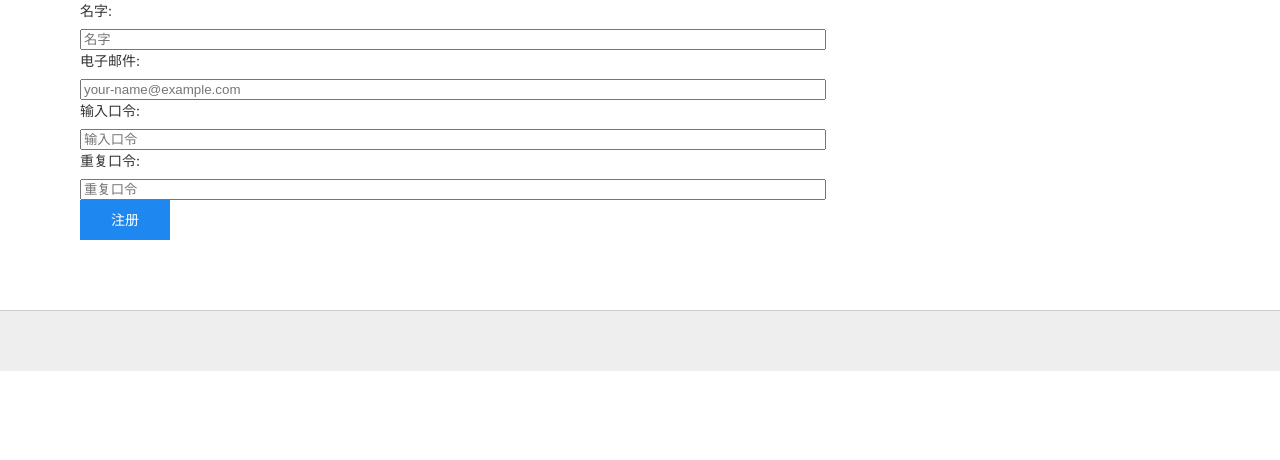
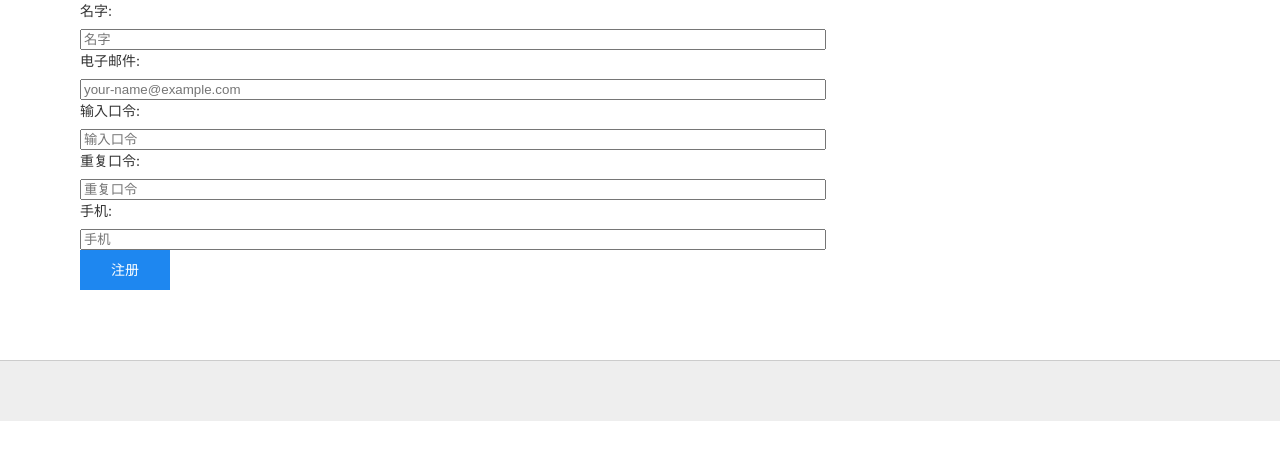
Before and after one commit to MarcoHuXHu/diet-pal, a Python web app: template web/templates/register.html in a window 1280 px wide. Shown: the part 274-734 px from the top of the page. Run offline with Jinja, Linux system fonts and the light colour scheme; the template is opened without the code that fills it, so the values that code supplies are empty.

Commit message:
update for register

```diff
--- a/web/apis.py
+++ b/web/apis.py
@@ -27,7 +27,7 @@ async def registerUser(*, username, password, email, phone):
     if not username:
         raise APIError('username')
     password = password.strip()
-    if not password or not _RE_SHA1.match(password):
+    if not password:# or not _RE_SHA1.match(password):
         raise APIError('password')
     email = email.strip()
     if not email or not _RE_EMAIL.match(email):
@@ -36,7 +36,7 @@ async def registerUser(*, username, password, email, phone):
     if len(users) > 0:
         raise APIError('register:failed', '', 'Email or Username is already in use.')
     sp = hashlib.sha1()
-    sp.update(password)
-    user = User(username=username, email=email, password=password, phone=phone)
+    sp.update(password.encode('utf-8'))
+    user = User(username=username, email=email, password=sp.hexdigest(), phone=phone)
     # await user.save()
     return dict(user=user)
--- a/web/app.py
+++ b/web/app.py
@@ -21,6 +21,7 @@ async def init(loop):
     # 初始化Jinja2，这里值得注意是设置文件路径的path参数
     init_jinja2(app, path=path+r'/templates')#,filters=dict(datetime=datetime_filter))
     add_routes(app, 'controller')
+    add_routes(app, 'apis')
     add_static(app)
     srv = await loop.create_server(app.make_handler(), '127.0.0.1', 9000)
     logging.info('Server started at http://127.0.0.1:9000...')
--- a/web/templates/register.html
+++ b/web/templates/register.html
@@ -9,46 +9,7 @@ function validateEmail(email) {
     var re = /^[a-z0-9\.\-\_]+\@[a-z0-9\-\_]+(\.[a-z0-9\-\_]+){1,4}$/;
     return re.test(email.toLowerCase());
 }
-$(function () {
-    var vm = new Vue({
-        el: '#vm',
-        data: {
-            name: '',
-            email: '',
-            password1: '',
-            password2: ''
-        },
-        methods: {
-            submit: function (event) {
-                event.preventDefault();
-                var $form = $('#vm');
-                if (! this.name.trim()) {
-                    return $form.showFormError('请输入名字');
-                }
-                if (! validateEmail(this.email.trim().toLowerCase())) {
-                    return $form.showFormError('请输入正确的Email地址');
-                }
-                if (this.password1.length < 6) {
-                    return $form.showFormError('口令长度至少为6个字符');
-                }
-                if (this.password1 !== this.password2) {
-                    return $form.showFormError('两次输入的口令不一致');
-                }
-                var email = this.email.trim().toLowerCase();
-                $form.postJSON('/api/registerUser', {
-                    name: this.name.trim(),
-                    email: email,
-                    passwd: CryptoJS.SHA1(email + ':' + this.password1).toString()
-                }, function (err, r) {
-                    if (err) {
-                        return $form.showFormError(err);
-                    }
-                    return location.assign('/');
-                });
-            }
-        }
-    });
-    $('#vm').show();
+function
 });
 </script>
 
@@ -58,30 +19,36 @@ $(function () {
 
     <div class="uk-width-2-3">
         <h1>欢迎注册！</h1>
-        <form id="vm" v-on="submit: submit" class="uk-form uk-form-stacked">
+        <form id="register" action="register" class="uk-form uk-form-stacked">
             <div class="uk-alert uk-alert-danger uk-hidden"></div>
             <div class="uk-form-row">
                 <label class="uk-form-label">名字:</label>
                 <div class="uk-form-controls">
-                    <input v-model="name" type="text" maxlength="50" placeholder="名字" class="uk-width-1-1">
+                    <input id="username" type="text" maxlength="50" placeholder="名字" class="uk-width-1-1">
                 </div>
             </div>
             <div class="uk-form-row">
                 <label class="uk-form-label">电子邮件:</label>
                 <div class="uk-form-controls">
-                    <input v-model="email" type="text" maxlength="50" placeholder="your-name@example.com" class="uk-width-1-1">
+                    <input id="email" type="text" maxlength="50" placeholder="your-name@example.com" class="uk-width-1-1">
                 </div>
             </div>
             <div class="uk-form-row">
                 <label class="uk-form-label">输入口令:</label>
                 <div class="uk-form-controls">
-                    <input v-model="password1" type="password" maxlength="50" placeholder="输入口令" class="uk-width-1-1">
+                    <input id="password1" type="password" maxlength="50" placeholder="输入口令" class="uk-width-1-1">
                 </div>
             </div>
             <div class="uk-form-row">
                 <label class="uk-form-label">重复口令:</label>
                 <div class="uk-form-controls">
-                    <input v-model="password2" type="password" maxlength="50" placeholder="重复口令" class="uk-width-1-1">
+                    <input id="password2" type="password" maxlength="50" placeholder="重复口令" class="uk-width-1-1">
+                </div>
+            </div>
+            <div class="uk-form-row">
+                <label class="uk-form-label">手机:</label>
+                <div class="uk-form-controls">
+                    <input id="phone" type="password" maxlength="50" placeholder="手机" class="uk-width-1-1">
                 </div>
             </div>
             <div class="uk-form-row">
```
